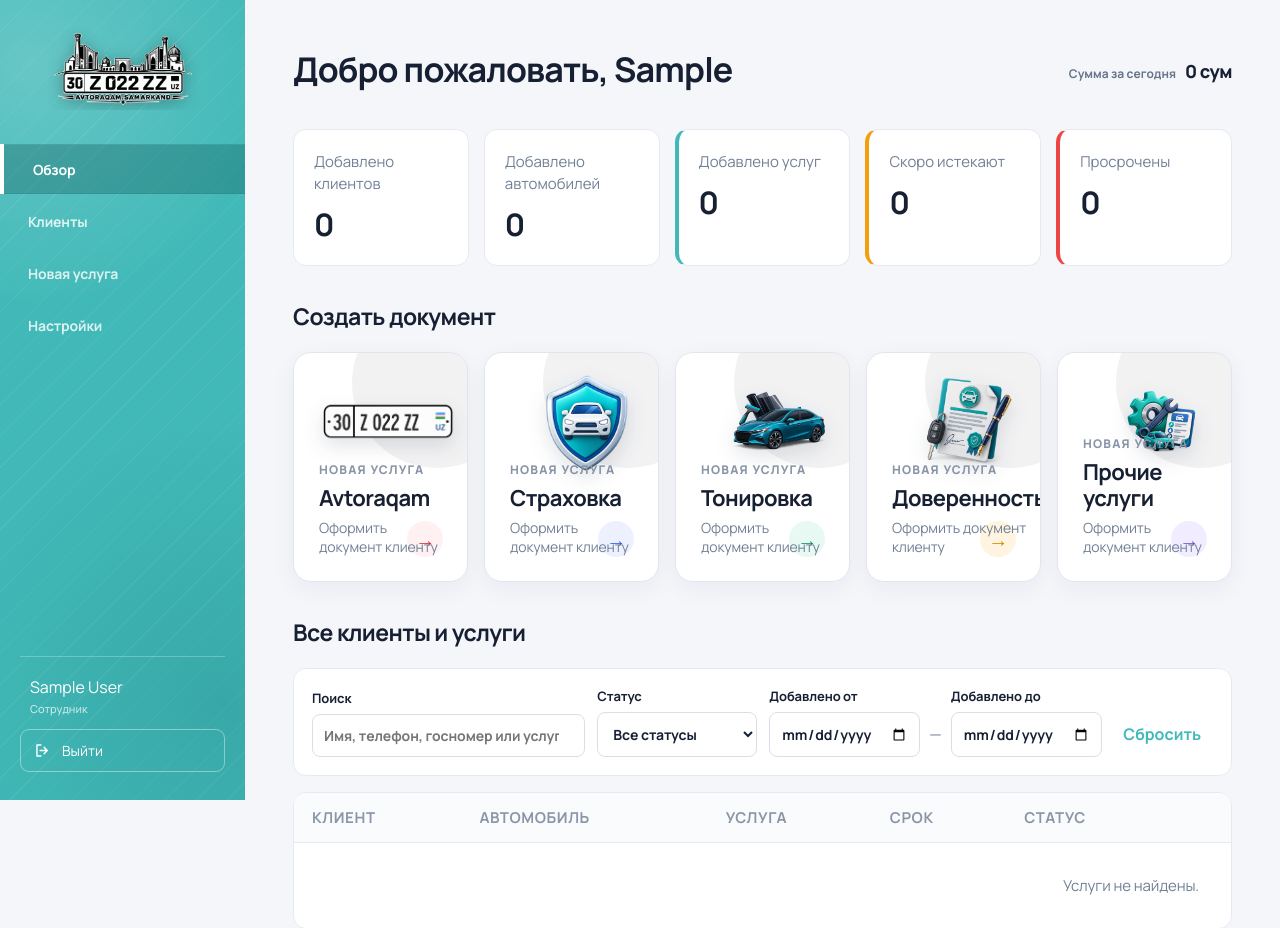
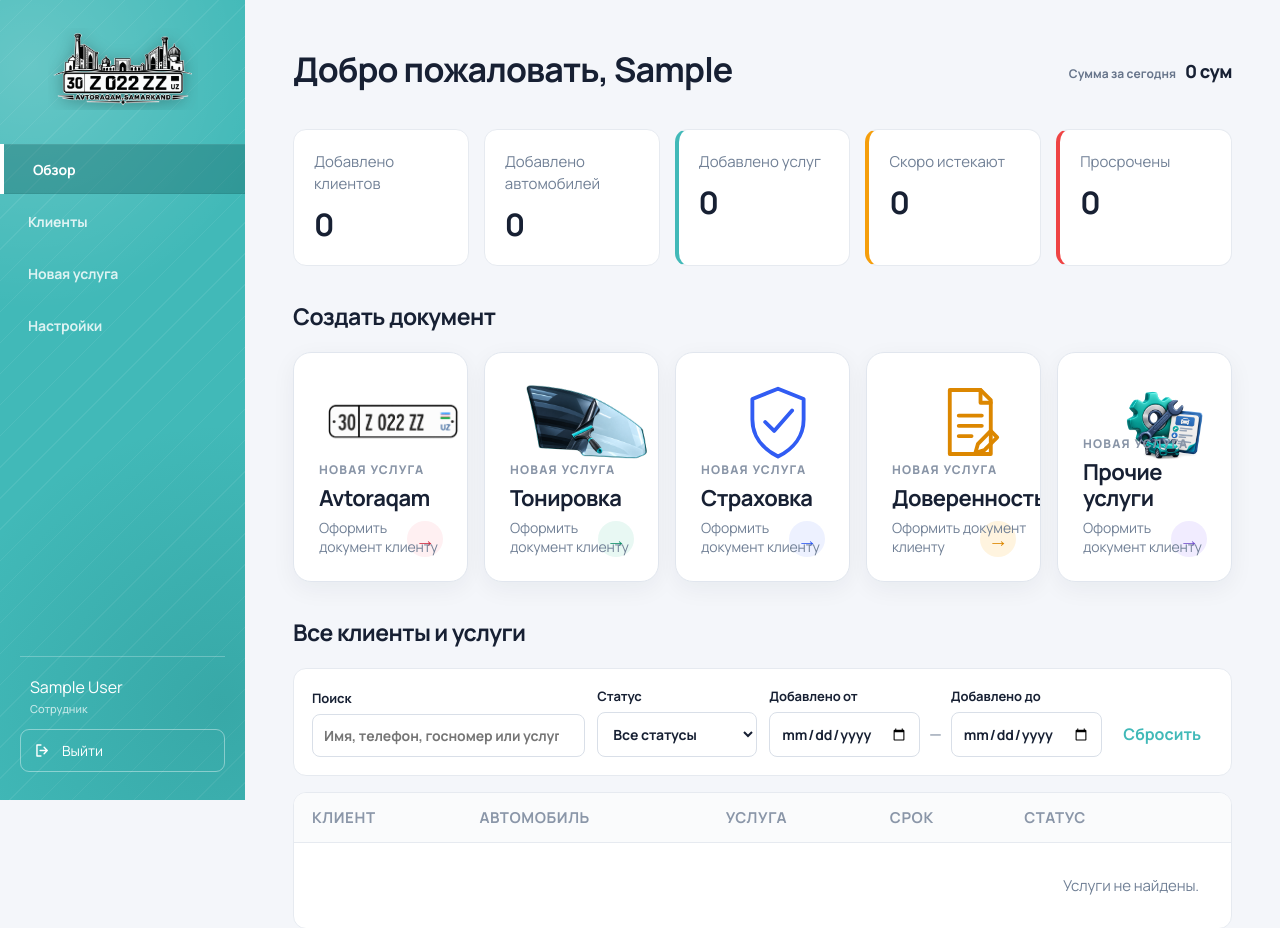
Before and after one commit to Shakhriyor10/avtoraqam, a Django app: page / in a window 1280 px wide. Shown: the top 928 px of the page. Run offline with Django 3.2, Linux system fonts and the light colour scheme; the visitor is signed in with stand-in values (Sample User, id 1); data that the repository does not hold is empty.

Commit message:
qweaczxcqweq1232

```diff
--- a/crm/tests.py
+++ b/crm/tests.py
@@ -74,6 +74,7 @@ class CrmFlowTests(TestCase):
         response = self.client.get(reverse('crm:dashboard'))
         self.assertContains(response, 'Сумма за сегодня')
         self.assertEqual(response.context['revenue_total'], 150000)
+        self.assertEqual(response.context['revenue_total_display'], '150 000')
         employee = get_user_model().objects.create_user('employee2', password='employee-pass')
         self.client.force_login(employee)
         response = self.client.get(reverse('crm:dashboard'))
@@ -83,6 +84,10 @@ class CrmFlowTests(TestCase):
         response = self.client.get(reverse('crm:service_type_select'))
         self.assertEqual(response.status_code, 200)
         self.assertContains(response, 'Выберите услугу')
+        self.assertEqual(
+            [value for value, _label in response.context['service_types']],
+            ['avtoraqam', 'tinting', 'insurance', 'power_of_attorney', 'other'],
+        )
         self.assertContains(response, reverse('crm:service_create', args=['insurance']))
         self.assertContains(response, reverse('crm:service_create', args=['tinting']))
 
--- a/crm/views.py
+++ b/crm/views.py
@@ -19,6 +19,18 @@ from .forms import (
     VehicleForm, VehicleFormSet,
 )
 from .models import Client, ClientFile, ServiceFile, ServiceNotificationSetting, ServiceRecord, Vehicle
+
+
+SERVICE_CARD_ORDER = ('avtoraqam', 'tinting', 'insurance', 'power_of_attorney', 'other')
+
+
+def ordered_service_types():
+    choices = dict(ServiceRecord.ServiceType.choices)
+    return [(value, choices[value]) for value in SERVICE_CARD_ORDER if value in choices]
+
+
+def format_sum(value):
+    return f'{value:,.0f}'.replace(',', ' ')
 
 
 def notification_days_map():
@@ -109,8 +121,9 @@ def dashboard(request):
         'status_filter': request.GET.get('status', ''),
         'date_from': date_from,
         'date_to': date_to,
-        'service_types': ServiceRecord.ServiceType.choices,
+        'service_types': ordered_service_types(),
     }
+    context['revenue_total_display'] = format_sum(context['revenue_total'])
     return render(request, 'crm/dashboard.html', context)
 
 
@@ -497,7 +510,7 @@ def service_file_delete(request, pk):
 @login_required
 def service_type_select(request):
     return render(request, 'crm/service_type_select.html', {
-        'service_types': ServiceRecord.ServiceType.choices,
+        'service_types': ordered_service_types(),
     })
 
 
--- a/static/crm/dashboard.css
+++ b/static/crm/dashboard.css
@@ -1,11 +1,14 @@
 .service-grid{grid-template-columns:repeat(5,minmax(0,1fr));gap:16px}
 .service-card{position:relative;min-height:230px;display:flex;flex-direction:column;align-items:flex-start;justify-content:flex-end;gap:0;padding:25px;overflow:hidden;border-radius:18px;border-color:#e1e6ee;box-shadow:0 7px 24px rgba(23,32,51,.055)}
-.service-card::before{content:"";position:absolute;width:170px;height:170px;border-radius:50%;right:-55px;top:-55px;background:currentColor;opacity:.055}
 .service-card:hover{transform:translateY(-5px);box-shadow:0 18px 38px rgba(23,32,51,.13);border-color:transparent}
 .service-art{position:absolute;right:19px;top:17px;display:grid;place-items:center;width:104px;height:104px;color:#315cf3}
-.service-art img{width:100%;height:100%;object-fit:contain;filter:drop-shadow(0 8px 10px rgba(27,39,62,.13));transition:transform .25s ease,filter .25s ease}
-.service-card:hover .service-art img{transform:translateY(-3px) scale(1.04);filter:drop-shadow(0 12px 14px rgba(27,39,62,.18))}
-.service-card.avtoraqam .service-art{right:13px;width:132px}
+.service-art svg{width:82px;height:82px;fill:none;stroke:currentColor;stroke-width:3;stroke-linecap:round;stroke-linejoin:round}
+.service-art svg .tinted-window{fill:currentColor;fill-opacity:.42}
+.service-art svg .window-glint{stroke:#fff;stroke-width:2}
+.service-art img{width:100%;height:100%;object-fit:contain}
+.service-card.tinting .service-art{right:8px;width:128px;height:108px}
+.service-card.avtoraqam .service-art{right:8px;width:132px;height:104px}
+.service-card.other .service-art{right:10px;width:116px;height:112px}
 .service-card.tinting .service-art{color:#14926c}
 .service-card.avtoraqam .service-art{color:#d12f45}
 .service-card.power_of_attorney .service-art{color:#dc8700}
@@ -23,4 +26,4 @@
 .service-select-grid{margin-top:8px}
 .service-select-grid .service-card{min-height:280px}
 @media(max-width:1100px){.service-grid{grid-template-columns:1fr 1fr}.service-card{min-height:210px}.service-select-grid .service-card{min-height:230px}}
-@media(max-width:700px){.service-grid{grid-template-columns:1fr}.service-card{min-height:190px}.service-art{width:90px;height:90px}.service-card.avtoraqam .service-art{width:118px}}
+@media(max-width:700px){.service-grid{grid-template-columns:1fr}.service-card{min-height:190px}.service-art{width:90px;height:90px}.service-art svg{width:70px;height:70px}.service-card.tinting .service-art{width:116px;height:96px}.service-card.avtoraqam .service-art{width:120px;height:92px}.service-card.other .service-art{width:106px;height:100px}}
--- a/static/crm/registry.js
+++ b/static/crm/registry.js
@@ -32,7 +32,7 @@ document.addEventListener('DOMContentLoaded', () => {
         'stat-services': data.stats.service_count,
         'stat-warning': data.stats.warning_count,
         'stat-expired': data.stats.expired_count,
-        'stat-revenue': `${new Intl.NumberFormat('ru-RU').format(Number(data.stats.revenue_total))} сум`,
+        'stat-revenue': `${new Intl.NumberFormat('ru-RU').format(Number(data.stats.revenue_total)).replace(/\u00a0/g, ' ')} сум`,
       };
       Object.entries(statTargets).forEach(([id, value]) => {
         const element = document.getElementById(id);
--- a/templates/crm/base.html
+++ b/templates/crm/base.html
@@ -10,10 +10,10 @@
   <link href="https://fonts.googleapis.com/css2?family=Manrope:wght@400;500;600;700;800&display=swap" rel="stylesheet">
   <link rel="stylesheet" href="{% static 'crm/app.css' %}">
   <link rel="stylesheet" href="{% static 'crm/forms.css' %}?v=10">
-  <link rel="stylesheet" href="{% static 'crm/dashboard.css' %}?v=9">
+  <link rel="stylesheet" href="{% static 'crm/dashboard.css' %}?v=13">
   <link rel="stylesheet" href="{% static 'crm/close-service.css' %}?v=7">
   <script src="{% static 'crm/app.js' %}?v=7" defer></script>
-  <script src="{% static 'crm/registry.js' %}?v=6" defer></script>
+  <script src="{% static 'crm/registry.js' %}?v=7" defer></script>
   <script src="{% static 'crm/clients.js' %}?v=5" defer></script>
   <script src="{% static 'crm/client-detail.js' %}?v=3" defer></script>
   <script src="{% static 'crm/close-service.js' %}?v=5" defer></script>
--- a/templates/crm/dashboard.html
+++ b/templates/crm/dashboard.html
@@ -2,7 +2,7 @@
 {% load static %}
 {% block title %}Обзор · Avtoraqam CRM{% endblock %}
 {% block content %}
-<header class="dashboard-header"><div><h1>Добро пожаловать, {{ request.user.first_name|default:request.user.username }}</h1></div>{% if request.user.is_superuser %}<div class="header-revenue"><span id="stat-revenue-label">{% if date_from or date_to %}Сумма за период{% else %}Сумма за сегодня{% endif %}</span><strong id="stat-revenue">{{ revenue_total|floatformat:0 }} сум</strong></div>{% endif %}</header>
+<header class="dashboard-header"><div><h1>Добро пожаловать, {{ request.user.first_name|default:request.user.username }}</h1></div>{% if request.user.is_superuser %}<div class="header-revenue"><span id="stat-revenue-label">{% if date_from or date_to %}Сумма за период{% else %}Сумма за сегодня{% endif %}</span><strong id="stat-revenue">{{ revenue_total_display }} сум</strong></div>{% endif %}</header>
 
 <section class="stats">
   <div><span>Добавлено клиентов</span><strong id="stat-clients">{{ client_count }}</strong></div>
@@ -20,11 +20,11 @@
       {% if value == 'avtoraqam' %}
       <img src="{% static 'img/service-icons/avtoraqam.png' %}" alt="">
       {% elif value == 'insurance' %}
-      <img src="{% static 'img/service-icons/insurance-v2.png' %}" alt="">
+      <svg viewBox="0 0 64 64"><path d="M32 6 52 14v16c0 13-8 23-20 29C20 53 12 43 12 30V14Z"/><path d="m22 32 7 7 14-16"/></svg>
       {% elif value == 'tinting' %}
-      <img src="{% static 'img/service-icons/tinting.png' %}" alt="">
+      <img src="{% static 'img/service-icons/tinting-process.png' %}" alt="">
       {% elif value == 'power_of_attorney' %}
-      <img src="{% static 'img/service-icons/power_of_attorney.png' %}" alt="">
+      <svg viewBox="0 0 64 64"><path d="M17 7h24l8 8v42H17Z"/><path d="M41 7v10h8M24 27h18M24 35h18M24 43h10"/><path d="m39 49 10-10 5 5-10 10-7 2Z"/></svg>
       {% else %}
       <img src="{% static 'img/service-icons/other.png' %}" alt="">
       {% endif %}
--- a/templates/crm/service_type_select.html
+++ b/templates/crm/service_type_select.html
@@ -14,11 +14,11 @@
       {% if value == 'avtoraqam' %}
       <img src="{% static 'img/service-icons/avtoraqam.png' %}" alt="">
       {% elif value == 'insurance' %}
-      <img src="{% static 'img/service-icons/insurance-v2.png' %}" alt="">
+      <svg viewBox="0 0 64 64"><path d="M32 6 52 14v16c0 13-8 23-20 29C20 53 12 43 12 30V14Z"/><path d="m22 32 7 7 14-16"/></svg>
       {% elif value == 'tinting' %}
-      <img src="{% static 'img/service-icons/tinting.png' %}" alt="">
+      <img src="{% static 'img/service-icons/tinting-process.png' %}" alt="">
       {% elif value == 'power_of_attorney' %}
-      <img src="{% static 'img/service-icons/power_of_attorney.png' %}" alt="">
+      <svg viewBox="0 0 64 64"><path d="M17 7h24l8 8v42H17Z"/><path d="M41 7v10h8M24 27h18M24 35h18M24 43h10"/><path d="m39 49 10-10 5 5-10 10-7 2Z"/></svg>
       {% else %}
       <img src="{% static 'img/service-icons/other.png' %}" alt="">
       {% endif %}
```
Also changed, not shown: static/img/service-icons/tinting-process.png (added).
